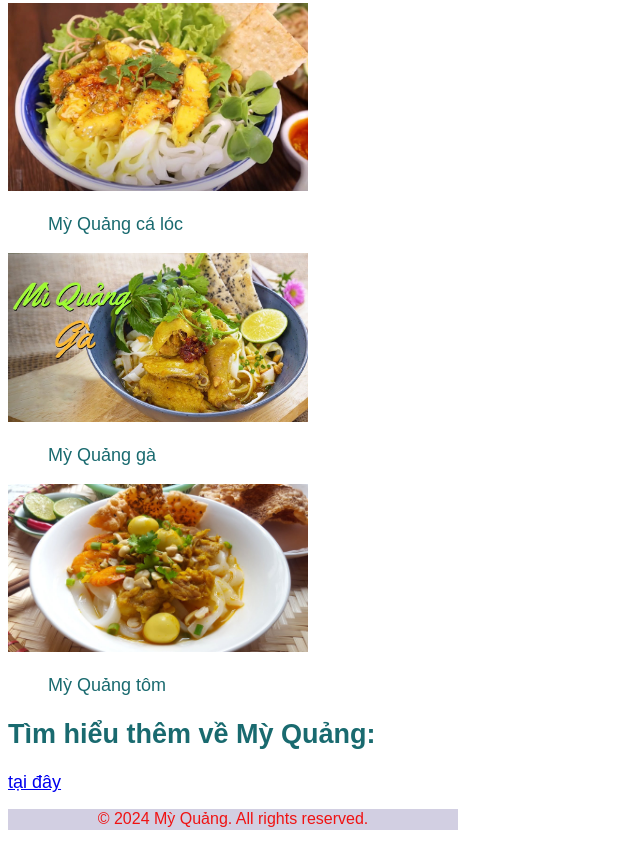
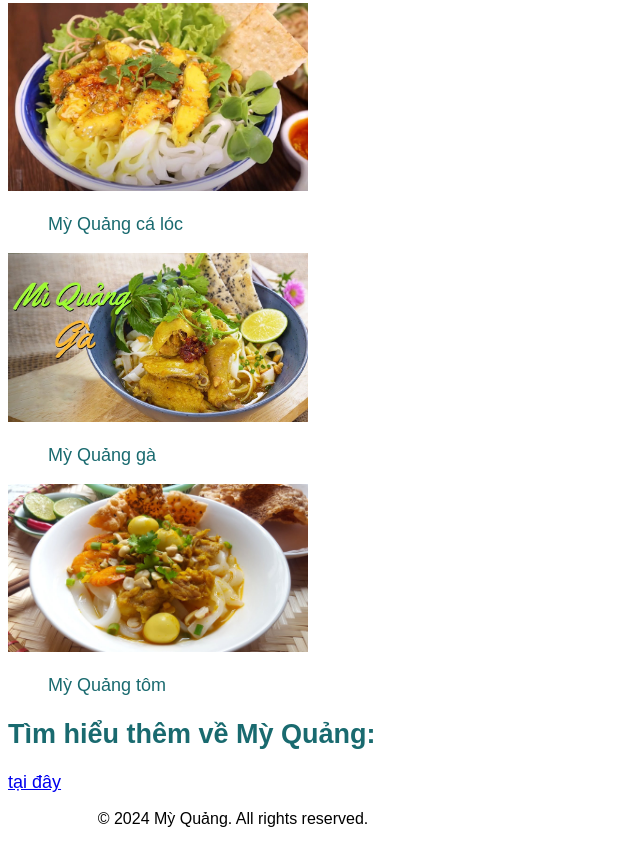
Before and after one commit to nguyenthanhdat6024/WED201c, a plain HTML site: page index.html in a window 1280 px wide. Shown: the part 535-1381 px from the top of the page, without its empty margins (0-640 px from the left). Drawn offline with Linux system fonts and the light colour scheme.

Commit message:
3rd commit

```diff
--- a/css/style.css
+++ b/css/style.css
@@ -29,8 +29,7 @@ footer {
     text-align: center;
     display: block;
     width: 450px;
-    background-color:rgb(210, 207, 226);
-    color:rgb(240, 18, 18);
+    background-color:rgb(255, 255, 255);
     text-align: center;
     font-size: 16px;
 }
```
